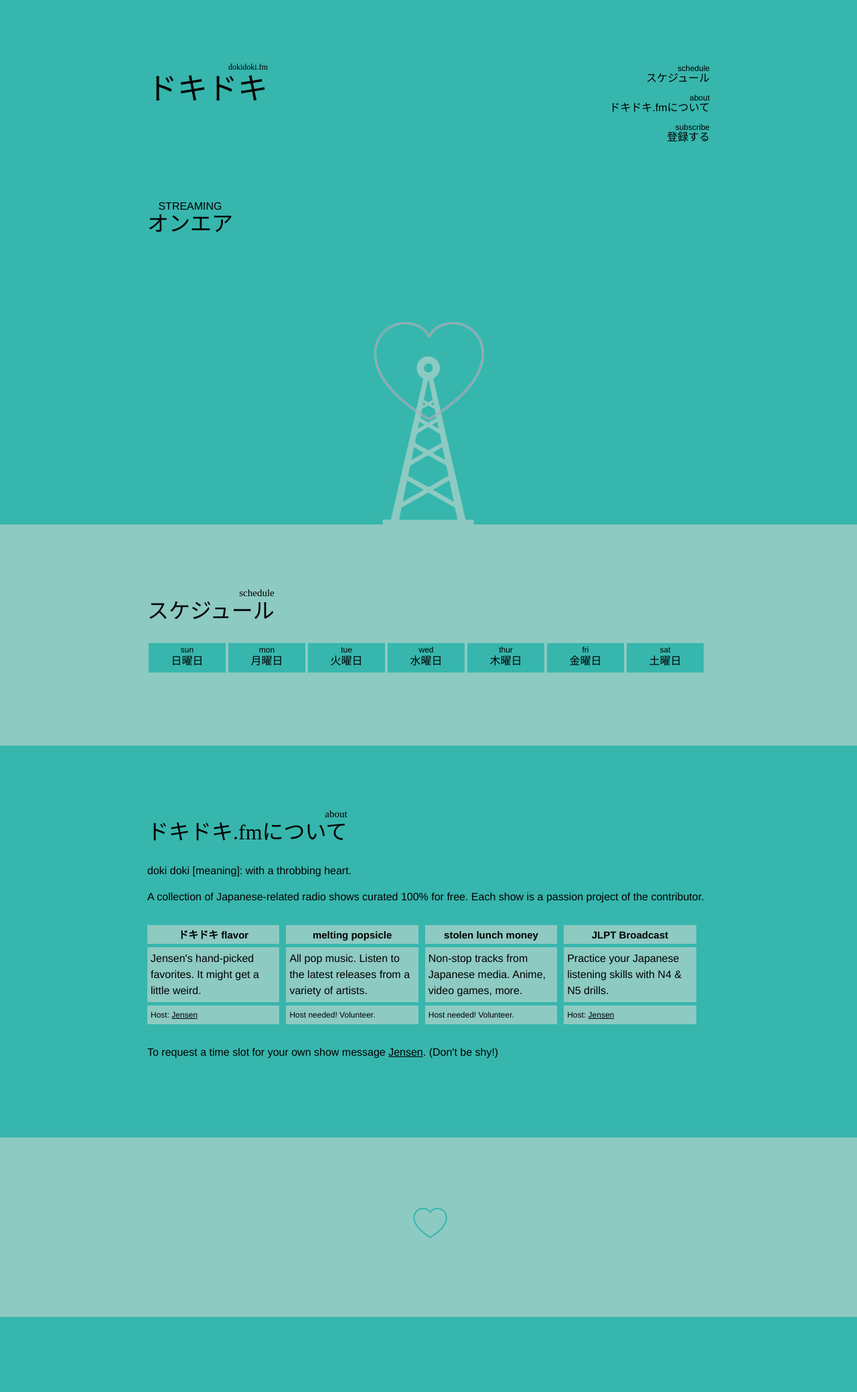
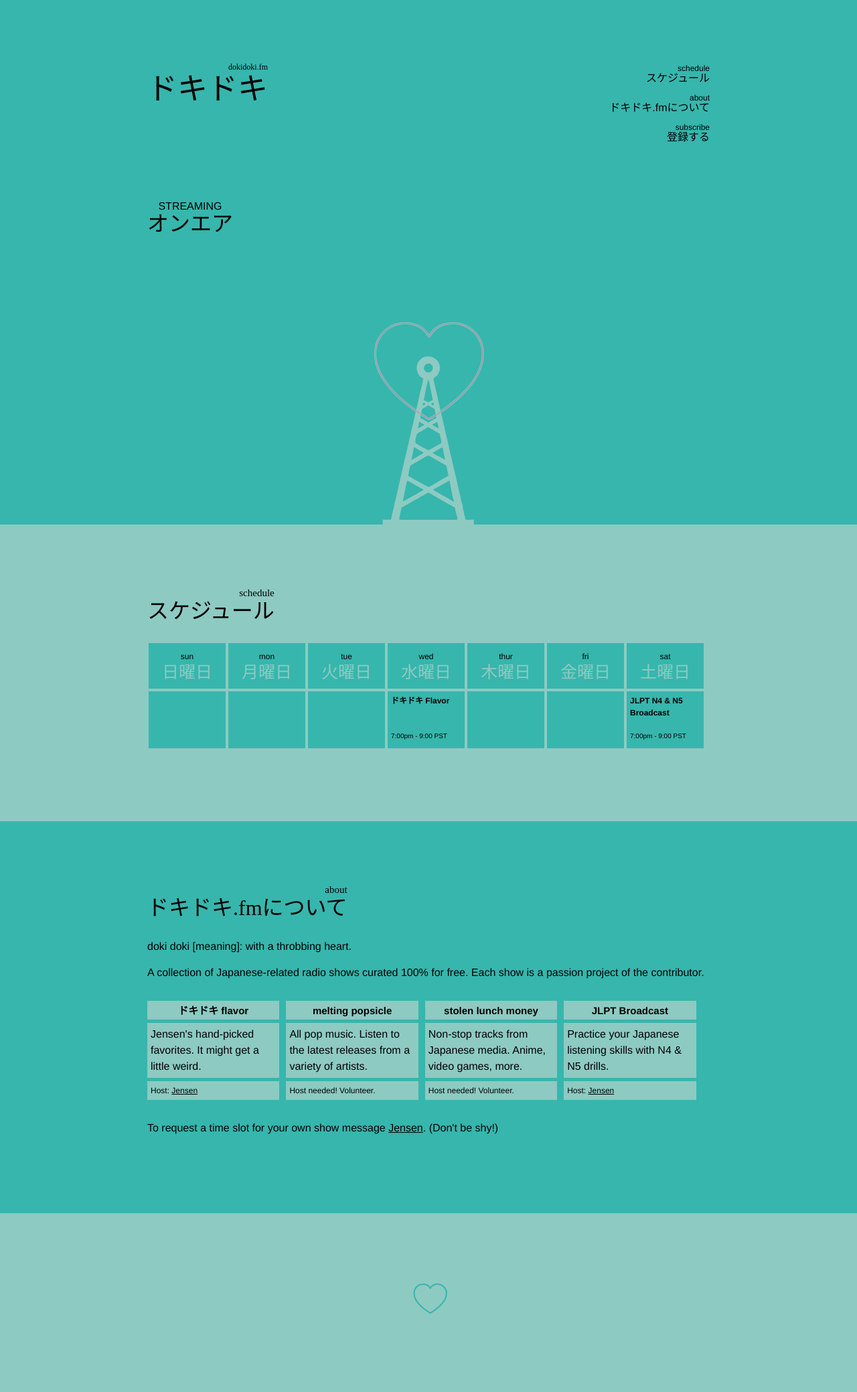
Before and after one commit to jensechu/dokidoki, a Jekyll site: the page built from index.html, in a window 1280 px wide. Shown: the whole page at 67% size. Built offline with Jekyll 4.4.1, drawn with Linux system fonts in a browser that asks for light colours; some web fonts are replaced; before the commit the page ends 1966 px from its top, so only the background shows below that.

Commit message:
Responsive calendar view

```diff
--- a/_includes/schedule.html
+++ b/_includes/schedule.html
@@ -126,5 +126,42 @@
       </div>
     </div>
 
+    <div class="calendar-row">
+      <div class="day-box">
+      </div>
+
+      <div class="day-box">
+      </div>
+
+      <div class="day-box">
+      </div>
+
+      <div class="day-box">
+        <span class="show-title">
+          ドキドキ Flavor
+        </span>
+
+        <span class="show-time">
+          7:00pm - 9:00 PST
+        </span>
+      </div>
+
+      <div class="day-box">
+      </div>
+
+      <div class="day-box">
+      </div>
+
+      <div class="day-box">
+        <span class="show-title">
+          JLPT N4 & N5 Broadcast
+        </span>
+
+        <span class="show-time">
+          7:00pm - 9:00 PST
+        </span>
+      </div>
+    </div>
+
   </div>
 </div>
--- a/_sass/_calendar.scss
+++ b/_sass/_calendar.scss
@@ -1,5 +1,4 @@
 .calendar-header-row {
-  display: inline-block;
   width: 100%;
 
   @include media-query($on-palm) {
@@ -7,24 +6,31 @@
   }
 
   .day-box {
+    min-height: 0px;
+    padding-top: 15px;
+
     @include media-query($on-palm) {
-      width: 100%;
-      float: left;
+      height: 70px;
+      box-sizing: border-box;
     }
   }
-}
-
-.day-box {
-  float: left;
-  width: 12.5%;
-  padding: 5px;
-  margin: 2px;
-  background-color: $green;
 
   .text {
     text-align: center;
     display: block;
     width: 100%;
+    font-size: 25px;
+    color: $lightGreen;
+
+    .translation {
+      font-size: 12px;
+      color: #000;
+      text-align: center;
+      line-height: 0px;
+      width: 100%;
+      display: block;
+      margin: 5px 0px;
+    }
 
     .desktop {
       @include media-query($on-palm) {
@@ -34,7 +40,6 @@
 
     .mobile {
       display: none;
-      font-size: 25px;
       color: $lightGreen;
 
       @include media-query($on-palm) {
@@ -42,13 +47,49 @@
       }
     }
   }
+}
 
-  .translation {
-    font-size: 12px;
-    text-align: center;
-    line-height: 0px;
-    width: 100%;
-    display: block;
-    margin: 5px 0px 5px 0px;
+.calendar-row {
+  display: inline-block;
+  width: 100%;
+
+  @include media-query($on-palm) {
+    width: 79.5%;
   }
 }
+
+.day-box {
+  float: left;
+  width: 12.5%;
+  padding: 5px;
+  margin: 2px;
+  min-height: 75px;
+  background-color: $green;
+
+  @include media-query($on-palm) {
+    width: 100%;
+    float: left;
+    height: 60px;
+    min-height: 0px;
+  }
+
+  .show-title {
+    font-size: 12px;
+    font-weight: bold;
+    min-height: 45px;
+    display: block;
+
+    @include media-query($on-palm) {
+      min-height: 0px;
+    }
+  }
+
+  .show-time {
+    font-size: 10px;
+    vertical-align: bottom;
+
+    @include media-query($on-palm) {
+      min-height: 60px;
+    }
+  }
+}
```
